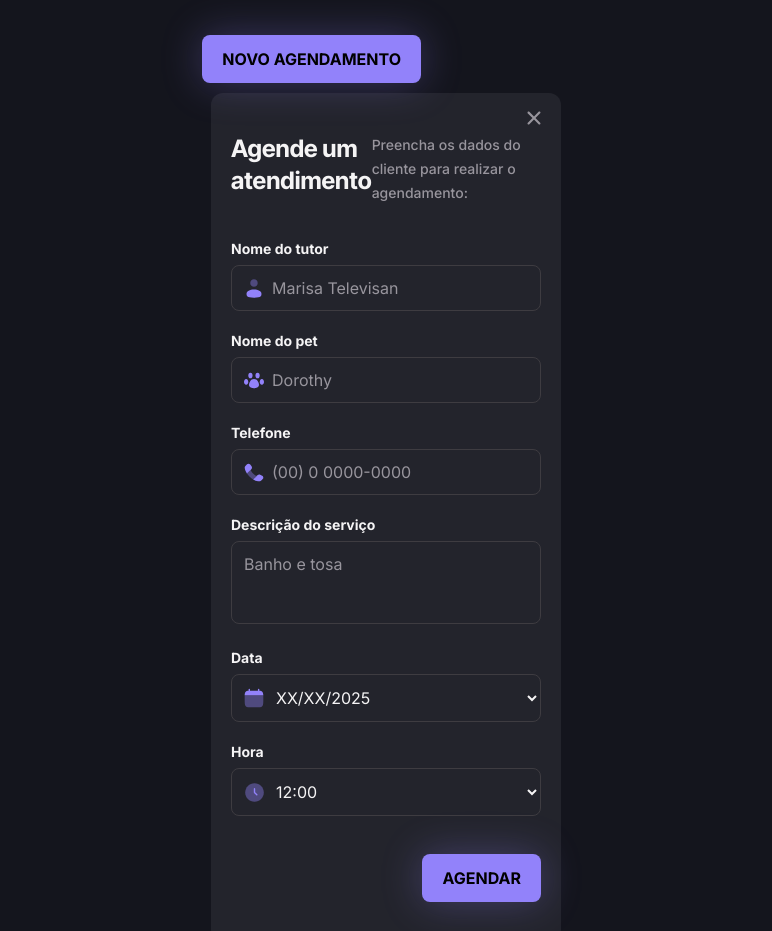
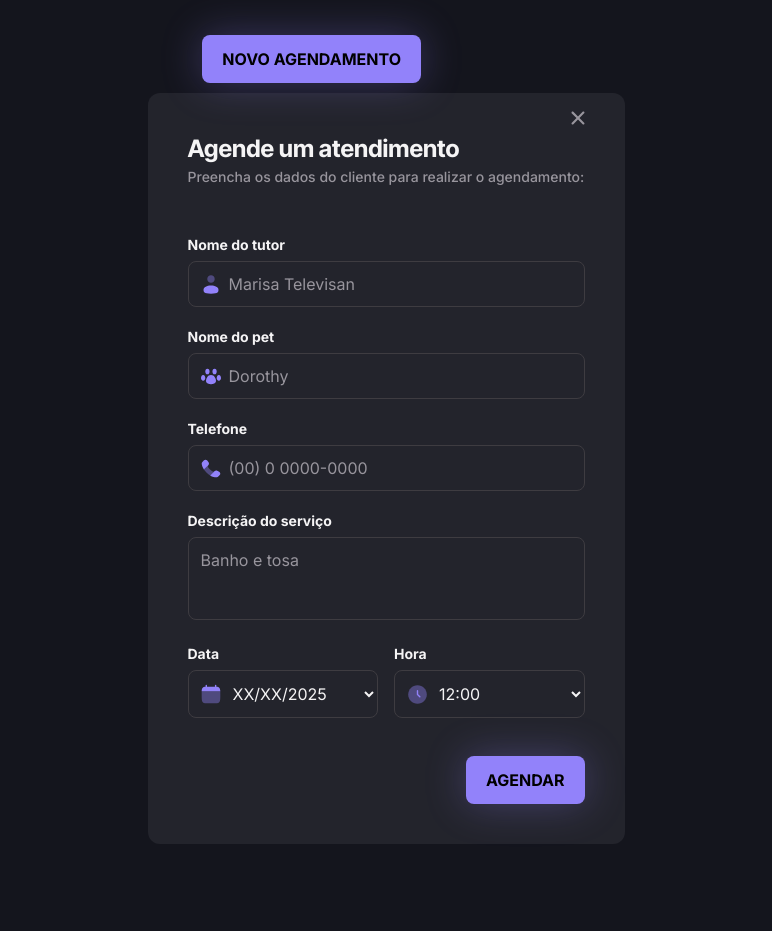
Before and after one commit to israeltx/n5-desafio-pratico-mundo-pet, a website built with webpack: page index.html in a window 1280 px wide. Shown: the part 718-1649 px from the top of the page, without its empty margins (254-1026 px from the left). After the commit the page ends 1582 px from the top, so only its background shows below. Built offline with nearby package versions, Linux system fonts and the light colour scheme.

Commit message:
Style the modal form (desktop); Correct header structure and style (desktop and mobile)

```diff
--- a/index.html
+++ b/index.html
@@ -119,8 +119,10 @@
   <div id="form">
     <header>
       <img src="./src/assets/x.svg" id="close-btn" alt="Botão para fechar">
+      <div class="title">
         <h1 class="title">Agende um atendimento</h1>
         <p class="paragraph-medium">Preencha os dados do cliente para realizar o agendamento:</p>
+      </div>
     </header>
     <form action="">
       <!-- Owner' Name -->
@@ -135,16 +137,24 @@
       <!-- Service Description -->
        <label for="service-description" class="label-medium">Descrição do serviço</label>
        <textarea name="service-description" id="service-description" placeholder="Banho e tosa"></textarea>
+
+      <div class="grid">
         <!-- Date -->
+        <div class="input-wrapper">
           <label for="date" class="label-medium">Data</label>
           <select name="date" id="date" class="icon icon-calendar">
             <option value="">XX/XX/2025</option>
           </select>
+        </div>
         <!-- Hour -->
+        <div class="input-wrapper">
           <label for="hour" class="label-medium">Hora</label>
           <select name="hour" id="hour" class="icon icon-clock">
             <option value="">12:00</option>
           </select>
+        </div>
+      </div>
+
       <!-- Subimit Button -->
       <button type="submit" class="label-large">Agendar</button>
     </form>
--- a/src/styles/components/form.css
+++ b/src/styles/components/form.css
@@ -8,7 +8,6 @@
   /* Header Style */
   & header {
     position: relative;
-    margin-bottom: var(--s32);
 
     & #close-btn {
       position: absolute;
@@ -19,8 +18,16 @@
       cursor: pointer;
     }
 
-    & p {
-      color: var(--content-secondary);
+    & .title {
+      margin-bottom: var(--s32);
+
+      & h1 {
+        margin-bottom: 0;
+      }
+
+      & p {
+        color: var(--content-secondary);
+      }
     }
   }
 
@@ -39,7 +46,20 @@
     display: block;
     margin-top: var(--s20);
     margin-left: auto;
+  }
+}
 
+
+/* Media Queries */
+@media (width > 390px) {
+  #form {
+    max-width: 477px;
+    padding: var(--s40);
   }
 
+  .grid {
+    display: grid;
+    grid-template-columns: 1fr 1fr;
+    gap: var(--s16);
+  }
 }
```
Lines whose indentation alone changed are shown as unchanged.
